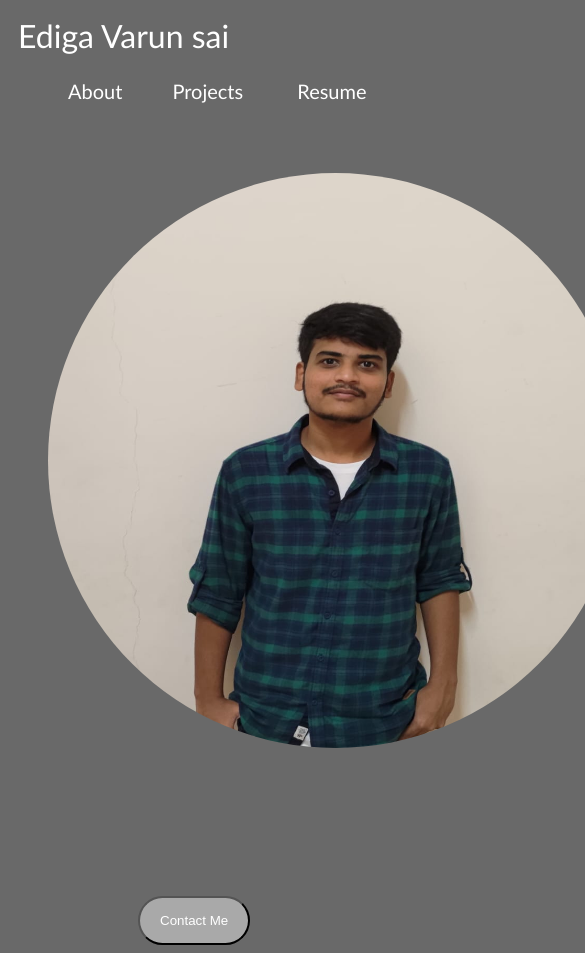
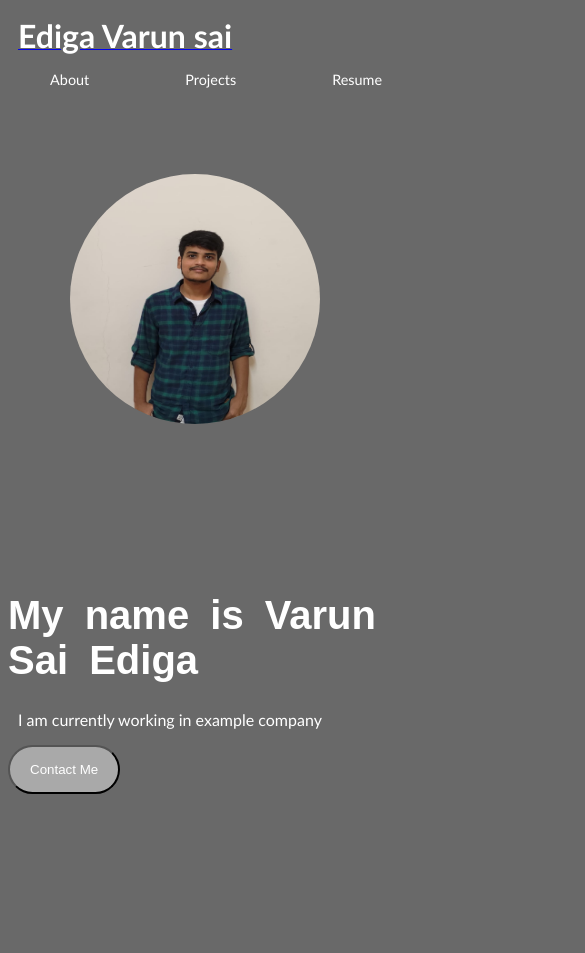
Before and after one commit to AdamBlank3/Codes, a plain HTML site: page Portfolio/index.html in a window 390 px wide. Shown: the top 953 px of the page, 585 px wide, since content can reach past the window. After the commit the page ends 872 px from the top, so only its background shows below. Drawn offline with Linux system fonts and the light colour scheme.

Commit message:
responsive with flex

```diff
--- a/Portfolio/index.html
+++ b/Portfolio/index.html
@@ -1,23 +1,101 @@
 <!DOCTYPE html>
 <html lang="en-us">
   <head>
-        <meta name="viewport" content="width=device-width, initial-scale=1">
+    <meta name="viewport" content="width=device-width, initial-scale=1" />
     <title>My portfolio</title>
     <style>
-            p, ul{
-                font-family: 'Gill Sans', 'Gill Sans MT', Calibri, 'Trebuchet MS', sans-serif;
-                margin-left:10px;
+      p,
+      ul {
+        font-family: "Gill Sans", "Gill Sans MT", Calibri, "Trebuchet MS",
+          sans-serif;
+        margin-left: 10px;
       }
     </style>
   </head>
-    <body style="background-color:dimgray; color: white;">
-        <header style="background-color: dimgray"><p><a href="/Portfolio/index.html"<b style="font-size: xx-large; text-decoration: none; color: white;">Ediga Varun sai</b></a><a href="/Portfolio/contact.html" style=" margin-left: 850px; font-size: 125%; text-decoration: none; color: white;"> Contact</a>
-            <a href="/Portfolio/about.html" style="margin-left: 50px; font-size: 125%;text-decoration: none; color: white;">About</a><a href="/Portfolio/projects.html" style="margin-left: 50px; font-size: 125%; text-decoration: none; color: white;">Projects</a>
-            <a href="/Portfolio/Portfolio_resume/index.html" target="_blank" style="margin-left: 50px; font-size: 125%; text-decoration: none; color: white;">Resume</a></p>
-        </header><br><br><br>
-        <img src="/Portfolio/Images/My photo.jpg" style="width:575px; height:575px;float: left;margin-left: 40px; border-radius: 1000%;"><br><br><br><br><br><br><br><br><br><br>
-        <h1 style="margin-left: 750px; word-spacing: 10px; font-size:300%; font-family:sans-serif;"> My name is Varun Sai Ediga</h1>
-        <p style="margin-left: 750px;">I am currently working in example company</p>
-        <button onclick="document.location='/Portfolio/contact.html' " style="background-color:darkgrey; color:white;padding: 15px 20px; text-align: center;text-decoration: none;display:inline-block;margin-left:130px; border-radius: 25px;">Contact Me </button>
+  <body style="background-color: dimgray; color: white">
+    <header style="background-color: dimgray">
+      <p>
+        <a href="/Portfolio/index.html"
+          ><b style="font-size: xx-large; text-decoration: none; color: white"
+            >Ediga Varun sai</b
+          ></a
+        >
+      </p>
+      <p
+        style="
+          display: flex;
+          justify-content: flex-end;
+          column-gap: 6rem;
+          padding-left: 20px;
+        "
+      >
+        <a
+          href="/Portfolio/contact.html"
+          style="font-size: 90%; text-decoration: none; color: white"
+        >
+          Contact</a
+        >
+        <a
+          href="/Portfolio/about.html"
+          style="font-size: 90%; text-decoration: none; color: white"
+          >About</a
+        ><a
+          href="/Portfolio/projects.html"
+          style="font-size: 90%; text-decoration: none; color: white"
+          >Projects</a
+        >
+        <a
+          href="/Portfolio/Portfolio_resume/index.html"
+          target="_blank"
+          style="font-size: 90%; text-decoration: none; color: white"
+          >Resume</a
+        >
+      </p>
+    </header>
+    <div
+      style="
+        display: flex;
+        align-items: center;
+        height: 90vh;
+        justify-content: center;
+        flex-wrap: wrap;
+        column-gap: 6rem;
+      "
+    >
+      <div>
+        <img
+          src="/Portfolio/Images/My photo.jpg"
+          style="
+            width: 35vw;
+            height: 35vw;
+            border-radius: 50%;
+            min-width: 250px;
+            min-height: 250px;
+          "
+        />
+      </div>
+      <div>
+        <h1
+          style="word-spacing: 10px; font-size: 250%; font-family: sans-serif"
+        >
+          My name is Varun Sai Ediga
+        </h1>
+        <p>I am currently working in example company</p>
+        <button
+          onclick="document.location='/Portfolio/contact.html' "
+          style="
+            background-color: darkgrey;
+            color: white;
+            padding: 15px 20px;
+            text-align: center;
+            text-decoration: none;
+            display: inline-block;
+            border-radius: 25px;
+          "
+        >
+          Contact Me
+        </button>
+      </div>
+    </div>
   </body>
 </html>
```
Lines whose indentation alone changed are shown as unchanged.
